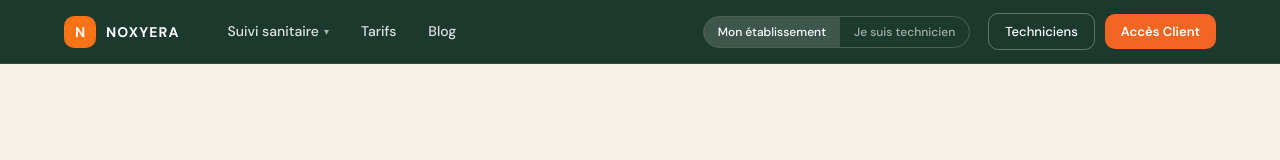
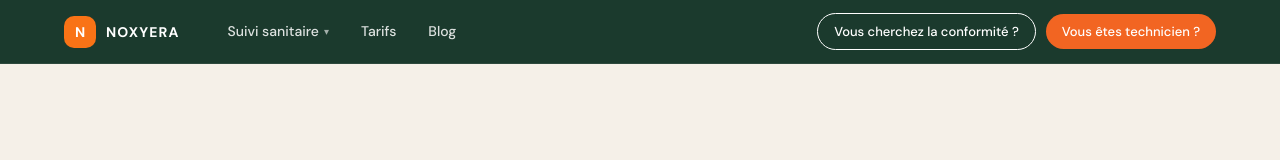
Before and after one commit to lucasv2026/noxyera, a Next.js app: page / in a window 1280 px wide. Shown: the top 160 px of the page. Built offline with nearby package versions, Linux system fonts and the light colour scheme.

Commit message:
fix: session 9 - nav deux publics, no emojis technicien, suppression photo hotel

```diff
--- a/app/devenir-technicien/page.tsx
+++ b/app/devenir-technicien/page.tsx
@@ -2,7 +2,7 @@
 
 import { useState } from 'react'
 import Link from 'next/link'
-import { Smartphone, Wrench, Users, Euro, Shield, TrendingUp, CheckCircle, UserPlus } from 'lucide-react'
+import { Smartphone, Wrench, Users, Euro, Shield, TrendingUp, CheckCircle, UserPlus, Check, Star } from 'lucide-react'
 import { MegaMenu } from '@/components/MegaMenu'
 
 const inputStyle: React.CSSProperties = {
@@ -113,7 +113,7 @@ export default function DevenirTechnicienPage() {
             background: '#F5F0E8', color: '#1B3A2D', borderRadius: 20,
             padding: '6px 16px', fontSize: 13, fontWeight: 600, marginBottom: 28,
           }}>
-            🌿 Rejoignez notre réseau
+            Rejoignez notre réseau
           </div>
 
           <h1 style={{ fontSize: 'clamp(36px, 6vw, 60px)', fontWeight: 800, color: 'white', lineHeight: 1.1, margin: '0 0 24px' }}>
@@ -267,7 +267,7 @@ export default function DevenirTechnicienPage() {
                 'Capacité à travailler seul',
               ].map(item => (
                 <div key={item} style={{ display: 'flex', alignItems: 'center', gap: 10, marginBottom: 12 }}>
-                  <span style={{ color: '#22C55E', fontSize: 18, fontWeight: 700 }}>✓</span>
+                  <Check size={16} color="#22C55E" />
                   <span style={{ fontSize: 15, color: '#1A1A1A' }}>{item}</span>
                 </div>
               ))}
@@ -283,7 +283,7 @@ export default function DevenirTechnicienPage() {
                 'Réseau pro dans le secteur',
               ].map(item => (
                 <div key={item} style={{ display: 'flex', alignItems: 'center', gap: 10, marginBottom: 12 }}>
-                  <span style={{ color: '#F26522', fontSize: 18 }}>★</span>
+                  <Star size={14} color="#F26522" fill="#F26522" />
                   <span style={{ fontSize: 15, color: '#1A1A1A' }}>{item}</span>
                 </div>
               ))}
--- a/components/MegaMenu.tsx
+++ b/components/MegaMenu.tsx
@@ -4,6 +4,7 @@ import { useRef, useState } from "react";
 import Link from "next/link";
 import { Activity, Building2, Factory, FileText, Menu, Package, Search, Shield, UtensilsCrossed, UserPlus, X } from "lucide-react";
 import { Logo } from "@/components/logo";
+
 
 const SECTEUR_ITEMS = [
   { icon: UtensilsCrossed, title: "Restauration & Brasseries", desc: "Conformité HACCP pour restaurants", href: "/suivi-sanitaire#restauration" },
@@ -58,7 +59,6 @@ export function MegaMenu() {
   const [dropdownOpen, setDropdownOpen] = useState(false);
   const [mobileOpen, setMobileOpen] = useState(false);
   const [mobileServicesOpen, setMobileServicesOpen] = useState(false);
-  const [activeMode, setActiveMode] = useState<"client" | "technicien">("client");
   const closeTimerRef = useRef<NodeJS.Timeout | null>(null);
 
   const handleDropdownEnter = () => {
@@ -190,46 +190,40 @@ export function MegaMenu() {
 
         {/* Desktop — boutons droits */}
         <div style={{ display: "flex", alignItems: "center", gap: "10px" }} className="hide-mobile">
-          {/* Toggle Client / Technicien */}
-          <div style={{
-            display: "flex", gap: "0", borderRadius: "20px",
-            border: "1px solid rgba(255,255,255,0.2)", overflow: "hidden",
-            marginRight: "8px",
-          }}>
-            {[
-              { id: "client" as const,     label: "Mon établissement",   href: null },
-              { id: "technicien" as const, label: "Je suis technicien",  href: "/espace-technicien" },
-            ].map(pill => (
-              <button
-                key={pill.id}
-                onClick={() => {
-                  setActiveMode(pill.id);
-                  if (pill.href) window.location.href = pill.href;
-                }}
-                style={{
-                  padding: "6px 14px", fontSize: "12px", fontWeight: 500,
-                  backgroundColor: activeMode === pill.id ? "rgba(255,255,255,0.15)" : "transparent",
-                  color: activeMode === pill.id ? "white" : "rgba(255,255,255,0.6)",
-                  border: "none", cursor: "pointer", whiteSpace: "nowrap" as const,
-                  transition: "all 0.15s",
-                }}
-              >
-                {pill.label}
-              </button>
-            ))}
-          </div>
-
           <Link
-            href="/espace-technicien"
-            style={{ border: "1px solid rgba(255,255,255,0.3)", color: "white", padding: "8px 16px", borderRadius: "10px", fontSize: "13px", fontWeight: 500, textDecoration: "none" }}
+            href="/#estimateur"
+            style={{
+              border: "1.5px solid white",
+              color: "white",
+              padding: "8px 16px",
+              borderRadius: "20px",
+              fontSize: "13px",
+              fontWeight: 500,
+              textDecoration: "none",
+              whiteSpace: "nowrap",
+            }}
+            onMouseEnter={(e) => { (e.currentTarget as HTMLAnchorElement).style.background = "rgba(255,255,255,0.15)"; }}
+            onMouseLeave={(e) => { (e.currentTarget as HTMLAnchorElement).style.background = "transparent"; }}
           >
-            Techniciens
+            Vous cherchez la conformité ?
           </Link>
           <Link
-            href="/login"
-            style={{ background: "#F26522", color: "white", padding: "8px 16px", borderRadius: "10px", fontSize: "13px", fontWeight: 600, textDecoration: "none" }}
+            href="/devenir-technicien"
+            style={{
+              background: "#F26522",
+              color: "white",
+              padding: "8px 16px",
+              borderRadius: "20px",
+              fontSize: "13px",
+              fontWeight: 500,
+              textDecoration: "none",
+              border: "none",
+              whiteSpace: "nowrap",
+            }}
+            onMouseEnter={(e) => { (e.currentTarget as HTMLAnchorElement).style.background = "#d4551c"; }}
+            onMouseLeave={(e) => { (e.currentTarget as HTMLAnchorElement).style.background = "#F26522"; }}
           >
-            Accès Client
+            Vous êtes technicien ?
           </Link>
         </div>
 
@@ -281,8 +275,6 @@ export function MegaMenu() {
           {[
             { label: "Tarifs", href: "/tarifs" },
             { label: "Blog", href: "/blog" },
-            { label: "Techniciens", href: "/espace-technicien" },
-            { label: "Devenir technicien", href: "/devenir-technicien" },
           ].map(({ label, href }) => (
             <Link key={href} href={href} onClick={() => setMobileOpen(false)} style={{ display: "block", padding: "12px 0", color: "rgba(255,255,255,0.85)", fontSize: "15px", fontWeight: 500, textDecoration: "none", borderBottom: "1px solid rgba(255,255,255,0.08)" }}>
               {label}
@@ -290,11 +282,27 @@ export function MegaMenu() {
           ))}
 
           <Link
-            href="/login"
+            href="/#estimateur"
             onClick={() => setMobileOpen(false)}
-            style={{ display: "block", marginTop: "16px", textAlign: "center", background: "#F26522", color: "white", padding: "12px", borderRadius: "10px", fontSize: "14px", fontWeight: 600, textDecoration: "none" }}
+            style={{
+              display: "block", marginTop: "16px", textAlign: "center",
+              border: "1.5px solid white", color: "white", padding: "12px",
+              borderRadius: "20px", fontSize: "14px", fontWeight: 500, textDecoration: "none",
+            }}
           >
-            Accès Client
+            Vous cherchez la conformité ?
+          </Link>
+          <Link
+            href="/devenir-technicien"
+            onClick={() => setMobileOpen(false)}
+            style={{
+              display: "block", marginTop: "10px", textAlign: "center",
+              background: "#F26522", color: "white", padding: "12px",
+              borderRadius: "20px", fontSize: "14px", fontWeight: 500, textDecoration: "none",
+              border: "none",
+            }}
+          >
+            Vous êtes technicien ?
           </Link>
         </div>
       )}
```
